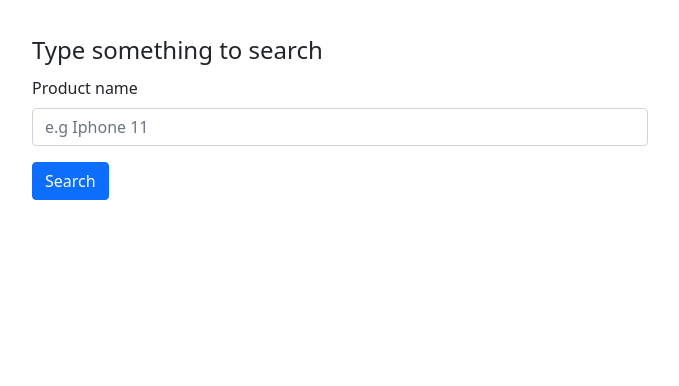
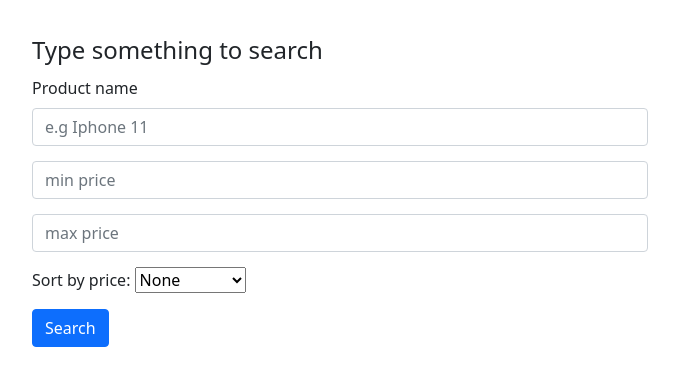
Before and after one commit to isgandarisgandarov/ezzBuy, a Flask app: page / in a window 1280 px wide. Shown: the part 56-442 px from the top of the page, without its empty margins (300-979 px from the left). Run offline with Flask 2, Linux system fonts and the light colour scheme.

Commit message:
adding filtering and sorting properties

```diff
--- a/app.py
+++ b/app.py
@@ -1,5 +1,5 @@
 from flask import Flask, render_template, url_for, request
-from amazon_scraper import scraper
+from amazon_scraper import scraper, sortByPrice, minMax
 
 app = Flask(__name__)
 app.config['SECRET_KEY'] = '34806b7e050652f3fc730b3fbc22d0ee'
@@ -9,7 +9,16 @@ app.config['SECRET_KEY'] = '34806b7e050652f3fc730b3fbc22d0ee'
 def home():
     if request.method == 'POST':
         item = request.form['search']
+        sort = request.form['sort']
+        min_price = request.form['min']
+        max_price = request.form['max']
         products = scraper(item)
+        if min_price and max_price:
+            products = minMax(products, float(min_price), float(max_price))
+        if sort == 'ascending':
+            products = sortByPrice(products)
+        elif sort == 'descending':
+            products = sortByPrice(products, True)
         return render_template('index.html', products=products)
     else:
         products = []
--- a/static/style.css
+++ b/static/style.css
@@ -18,3 +18,7 @@
     color: black;
     font-weight: bold;
 }
+
+.dropdown {
+    margin-top: 15px;
+}
--- a/templates/index.html
+++ b/templates/index.html
@@ -26,7 +26,20 @@
           <div class="mb-3">
             <label for="exampleInputEmail1" class="form-label">Product name</label>
             <input type="text" class="form-control" name="search" placeholder="e.g Iphone 11">
+
+            <input type="text" class="form-control dropdown" name="min" placeholder="min price">
+            <input type="text" class="form-control dropdown" name="max" placeholder="max price">
+
+
+            <label for="cars">Sort by price:</label>
+            <select name="sort" id="sort" class="dropdown">
+              <option name="none" value="none">None</option>
+              <option name="ascending" value="ascending">Ascending</option>
+              <option name="descending" value="descending">Descending</option>
+            </select>
+
           </div>
+
           <button type="submit" class="btn btn-primary">Search</button>
         </form>
     </div>
@@ -35,7 +48,7 @@
         {% for data in products %}
             <div class="search">
                 <h4><a class="link" target='_blank' href={{ data.get('link') }}>{{ data.get('title') }}</a></h4>
-                <h5 class="float-left font-weight-bold price-title">Price: {{ data.get('price') }}</h5>
+                <h5 class="float-left font-weight-bold price-title">Price: ${{ data.get('price') }}</h5>
                 <h5 class="float-right rating-title">Rating: {{ data.get('rating') }}</h5>
                 <h6>Source: {{ data.get('source') }}</h6>
             </div>
```
Also changed, not shown: amazon_scraper.py (+19 -1 lines).
